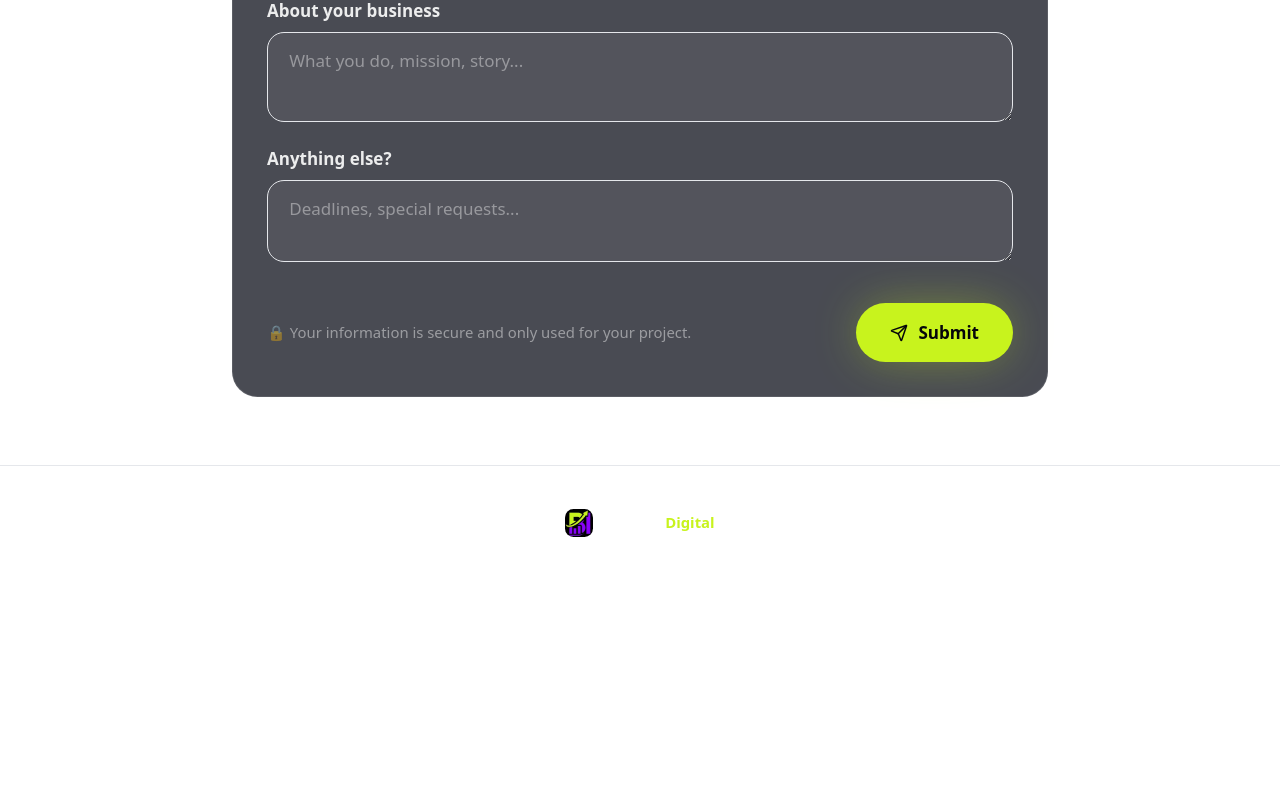
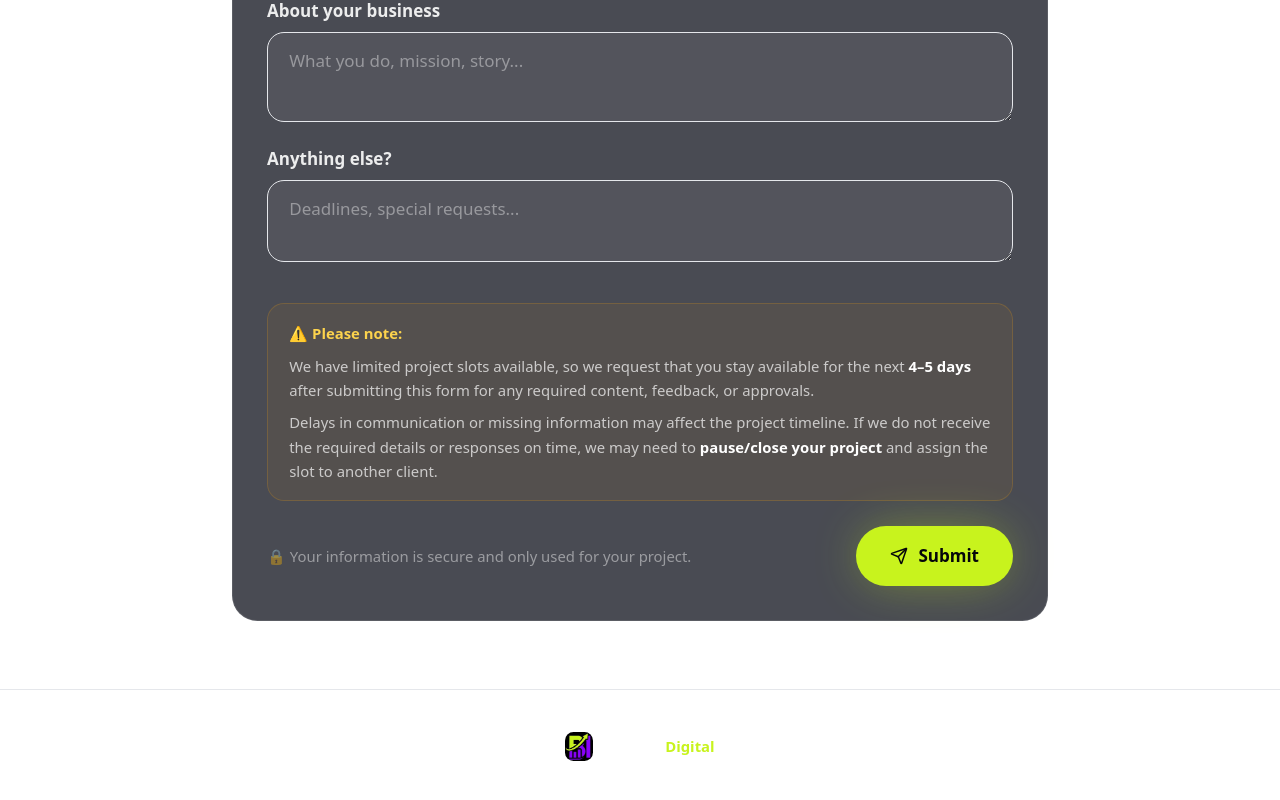
Before and after one commit to BizzOne-Digital/Bizzoneform, a Next.js app: page / in a window 1280 px wide. Shown: the part 4007-4807 px from the top of the page. Before the commit the page ends 4627 px from the top, so only its background shows below. Built offline with nearby package versions, Linux system fonts and the light colour scheme.

Commit message:
chnagess

```diff
--- a/src/components/LeadForm.tsx
+++ b/src/components/LeadForm.tsx
@@ -155,6 +155,7 @@ export default function LeadForm() {
         <div className="mx-auto max-w-3xl rounded-3xl glass-strong p-5 sm:p-8">
 
 
+
           {/* ── Step 1: Package ── */}
           <Divider>Choose Your Package</Divider>
           <div className="grid gap-4 sm:grid-cols-2">
@@ -244,7 +245,14 @@ export default function LeadForm() {
 
           {status === "error" && <p className="mt-5 rounded-xl border border-red-400/30 bg-red-400/10 px-4 py-3 text-base text-red-300">{err}</p>}
 
-          <div className="mt-8 flex flex-col items-center gap-4 sm:flex-row sm:justify-between">
+          {/* Project notice */}
+          <div className="mt-8 rounded-2xl border border-amber-500/20 bg-amber-500/[0.06] px-5 py-4 text-sm leading-relaxed text-white/70">
+            <p className="font-semibold text-amber-300">⚠ Please note:</p>
+            <p className="mt-2">We have limited project slots available, so we request that you stay available for the next <strong className="text-white">4–5 days</strong> after submitting this form for any required content, feedback, or approvals.</p>
+            <p className="mt-2">Delays in communication or missing information may affect the project timeline. If we do not receive the required details or responses on time, we may need to <strong className="text-white">pause/close your project</strong> and assign the slot to another client.</p>
+          </div>
+
+          <div className="mt-6 flex flex-col items-center gap-4 sm:flex-row sm:justify-between">
             <span className="text-sm text-white/45">🔒 Your information is secure and only used for your project.</span>
             <button onClick={submit} disabled={status === "sending"}
               className="inline-flex w-full items-center justify-center gap-2.5 rounded-full bg-brand-mint px-8 py-4 text-base font-bold text-ink shadow-glow-mint transition-all hover:-translate-y-0.5 hover:brightness-110 disabled:opacity-60 sm:w-auto">
```
